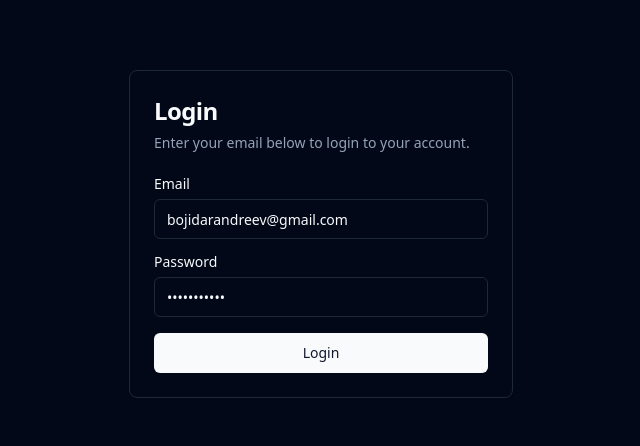
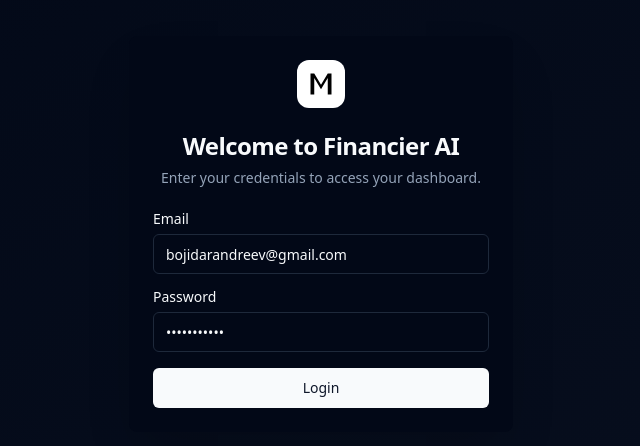
Before and after one commit to bojidarandreev/financier-ai, a React (Vite) app: page /login in a window 1280 px wide. Shown: the part 166-612 px from the top of the page, without its empty margins (319-959 px from the left). Built offline with nearby package versions, Linux system fonts and the light colour scheme; no server answers.

Commit message:
feat(auth): polish login page UI

```diff
--- a/src/pages/Login.tsx
+++ b/src/pages/Login.tsx
@@ -17,8 +17,6 @@ export default function LoginPage() {
     setIsLoading(true);
     try {
       await axios.post('/api/auth/login', { email, password });
-      // On successful login, the cookie is set. Reload the page to
-      // let the router handle the new authenticated state.
       window.location.href = '/';
     } catch (err) {
       if (axios.isAxiosError(err) && err.response) {
@@ -32,12 +30,13 @@ export default function LoginPage() {
   };
 
   return (
-    <div className="flex items-center justify-center min-h-screen">
-      <Card className="w-full max-w-sm">
-        <CardHeader>
-          <CardTitle className="text-2xl">Login</CardTitle>
+    <div className="flex items-center justify-center min-h-screen bg-gradient-to-br from-background to-secondary/20">
+      <Card className="w-full max-w-sm border-0 shadow-2xl shadow-black/20">
+        <CardHeader className="items-center text-center">
+          <img src="/logo.svg" alt="Financier AI Logo" className="w-12 h-12 mb-4" />
+          <CardTitle className="text-2xl">Welcome to Financier AI</CardTitle>
           <CardDescription>
-            Enter your email below to login to your account.
+            Enter your credentials to access your dashboard.
           </CardDescription>
         </CardHeader>
         <CardContent>
```
